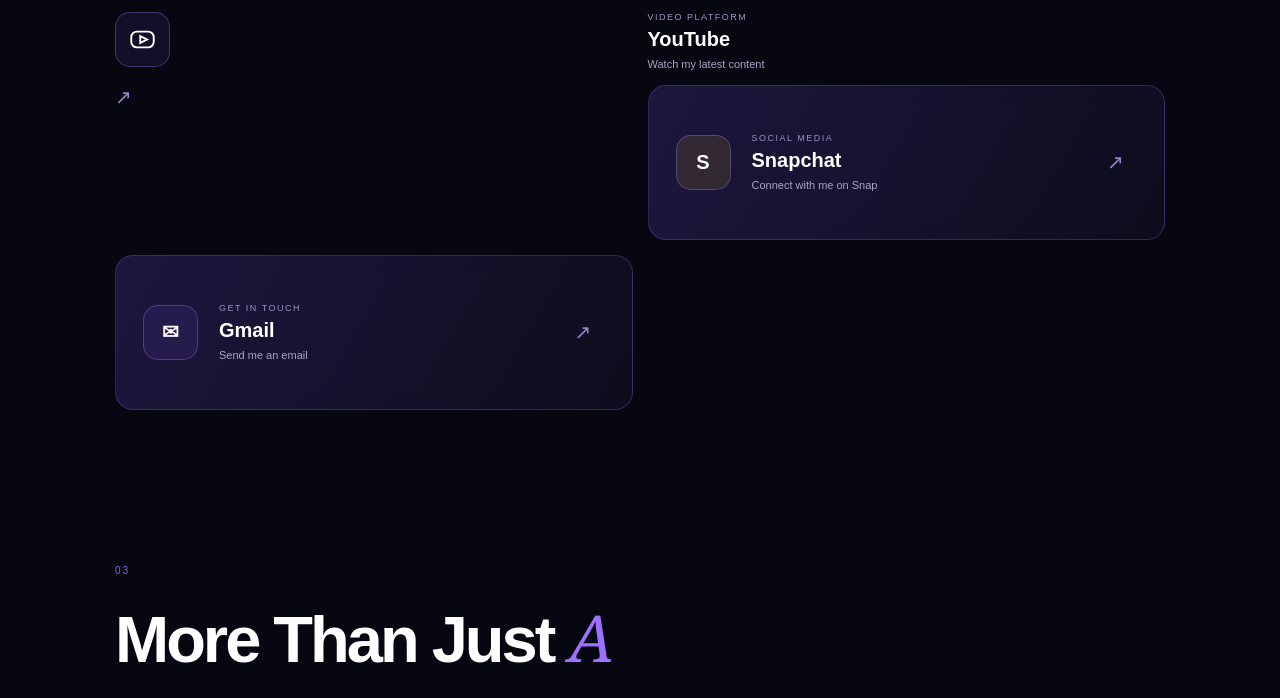
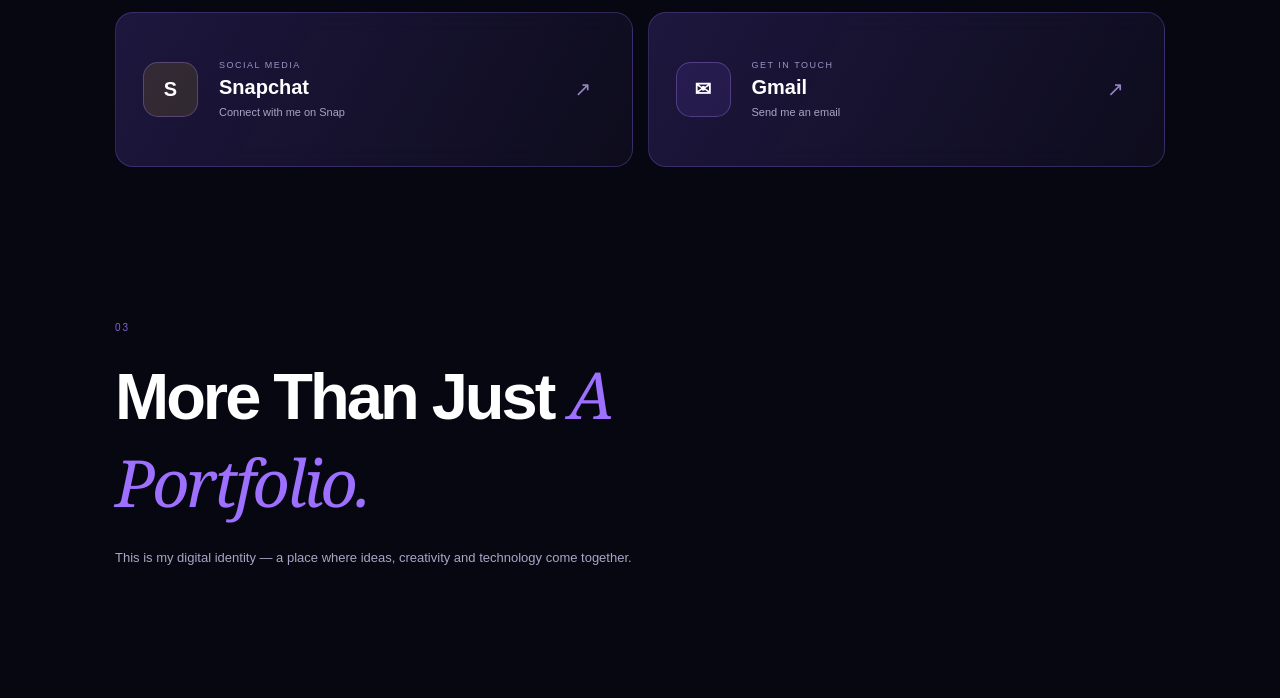
Before and after one commit to Karan-Krish/Krish-Karan-portfolio, a plain HTML site: page index.html in a window 1280 px wide. Shown: the part 1156-1854 px from the top of the page. Drawn offline with Linux system fonts and the light colour scheme.

Commit message:
Update index.html deleted youtube part

```diff
--- a/index.html
+++ b/index.html
@@ -215,41 +215,6 @@
 
 
 
-                <!-- YOUTUBE -->
-
-
-                    <div class="social-icon">
-
-                        <svg viewBox="0 0 24 24">
-
-                            <rect x="2" y="5" width="20" height="14" rx="5" />
-
-                            <path d="M10 9L16 12L10 15Z" class="youtube-play" />
-
-                        </svg>
-
-                    </div>
-
-
-                    <div class="social-content">
-
-                        <span>Video Platform</span>
-
-                        <h3>YouTube</h3>
-
-                        <p>
-                            Watch my latest content
-                        </p>
-
-                    </div>
-
-
-                    <div class="card-arrow">
-                        ↗
-                    </div>
-
-                </a>
-
 
 
                 <!-- SNAPCHAT -->
```
